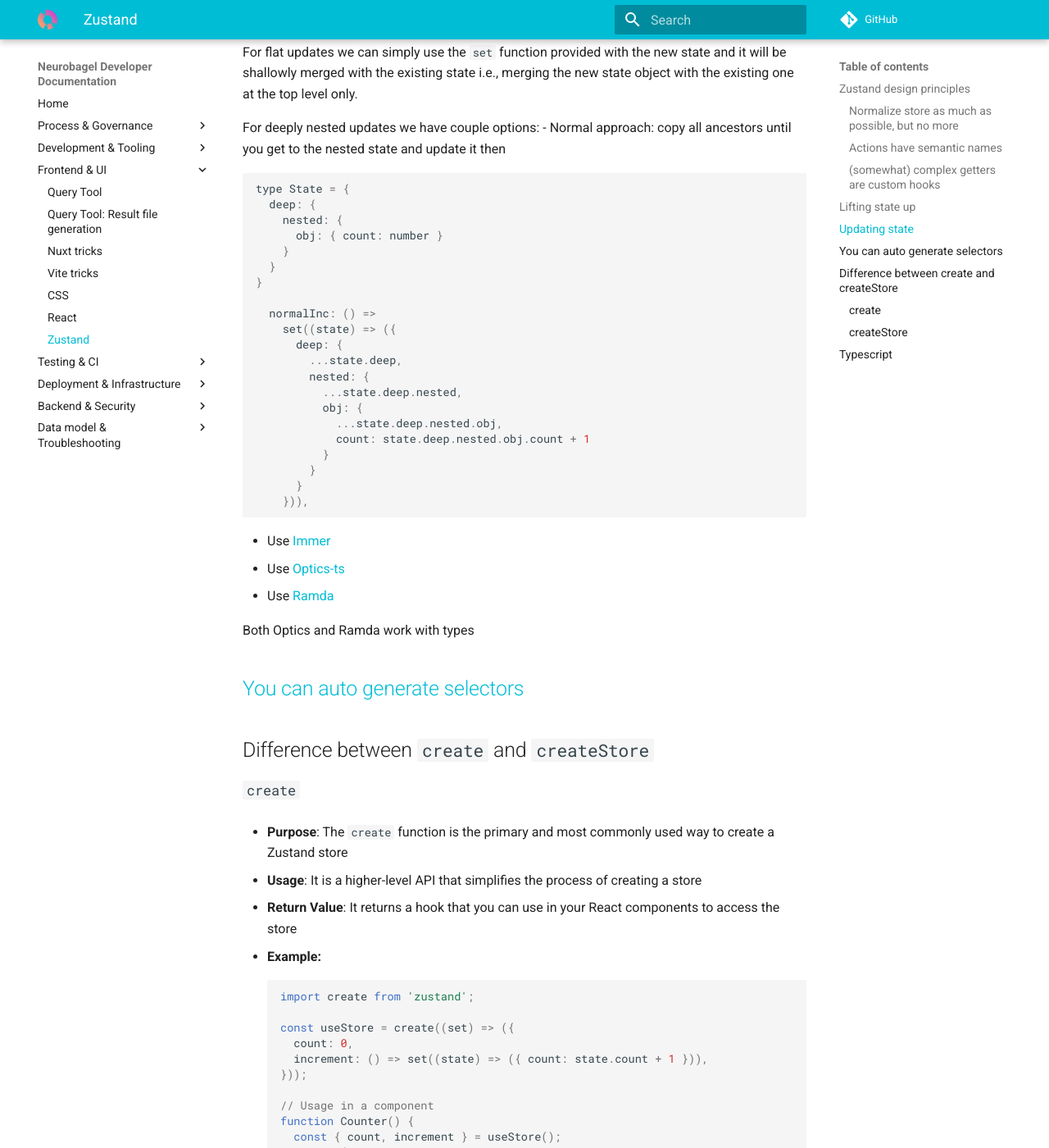
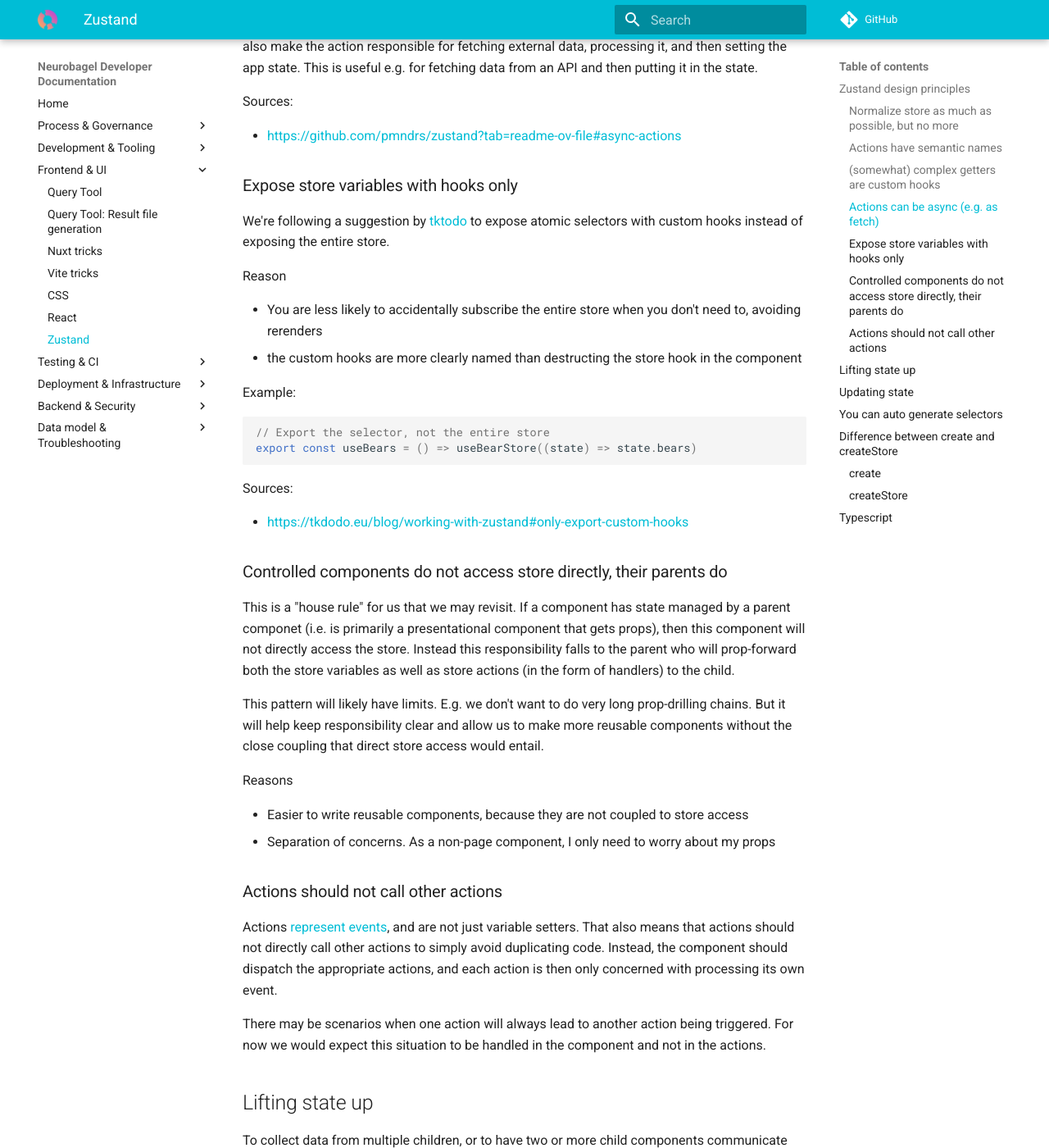
Before and after one commit to neurobagel/dev-docs, an MkDocs documentation site: the page built from docs/frontend/Zustand.md, in a window 1280 px wide and 1400 px high, scrolled down 1743 px. Shown: the whole window at 82% size. Built offline with MkDocs 1.6.1 and Material for MkDocs 9.7.7, drawn with Linux system fonts in a browser that asks for light colours; comment, search, counter and statistics services are not loaded; some of the changed text lies outside the part shown.

Commit message:
Add additional best practices

````diff
--- a/docs/frontend/Zustand.md
+++ b/docs/frontend/Zustand.md
@@ -34,7 +34,8 @@
 
 Store actions should reflect a real action that a user takes (e.g. `userSelectedConfig`)
 or an event that has happened (e.g. `describedColumn`). The action should not just be a wrapper
-for `set()` of a specific variable (i.e. not `"setDataTable"`).
+for `set()` of a specific variable (i.e. not `"setDataTable"`). That also means that a single
+store variable may be "written to" by more than one action.
 
 Example:
 
@@ -52,6 +53,13 @@
 If my component needs access to a computed value that is derived from other values in the store,
 then we put the logic to generate the computed value inside of a custom hook, not inside the store.
 
+!!! note "Store actions can't use hooks, if you want to then that's a signal to factor out"
+
+    Hooks (custom and otherwise) are [only usable inside a React function component](https://react.dev/reference/rules/rules-of-hooks#only-call-hooks-from-react-functions).
+    When you find that you want to use a custom hook in an action, that is a signal to consider
+    factoring (some of) the logic in the hook out into a regular JS utility function.
+    Then you can use the utility function inside the hook and also inside the action.
+
 Reason:
 
 - This keeps the store simple and focused on state variables and actions
@@ -62,6 +70,64 @@
 ```js
 todo
 ```
+
+### Actions can be async (e.g. as fetch)
+
+Actions are usually there to handle some app event and respond to it by setting state.
+You can also make the action responsible for fetching external data, processing it, and then setting
+the app state. This is useful e.g. for fetching data from an API and then putting it in the state.
+
+Sources:
+
+- [https://github.com/pmndrs/zustand?tab=readme-ov-file#async-actions](https://github.com/pmndrs/zustand?tab=readme-ov-file#async-actions)
+
+### Expose store variables with hooks only
+
+We're following a suggestion by [tktodo](https://tkdodo.eu/blog/working-with-zustand#only-export-custom-hooks)
+to expose atomic selectors with custom hooks instead of exposing the entire store.
+
+Reason
+
+- You are less likely to accidentally subscribe the entire store when you don't need to, avoiding
+rerenders
+- the custom hooks are more clearly named than destructing the store hook in the component
+
+Example:
+
+```js
+// Export the selector, not the entire store
+export const useBears = () => useBearStore((state) => state.bears)
+```
+
+Sources:
+
+- [https://tkdodo.eu/blog/working-with-zustand#only-export-custom-hooks](https://tkdodo.eu/blog/working-with-zustand#only-export-custom-hooks)
+
+### Controlled components do not access store directly, their parents do
+
+This is a "house rule" for us that we may revisit. If a component has state managed by a parent
+componet (i.e. is primarily a presentational component that gets props), then this component will
+not directly access the store. Instead this responsibility falls to the parent who will prop-forward
+both the store variables as well as store actions (in the form of handlers) to the child.
+
+This pattern will likely have limits. E.g. we don't want to do very long prop-drilling chains.
+But it will help keep responsibility clear and allow us to make more reusable components without
+the close coupling that direct store access would entail.
+
+Reasons
+
+- Easier to write reusable components, because they are not coupled to store access
+- Separation of concerns. As a non-page component, I only need to worry about my props
+
+### Actions should not call other actions
+
+Actions [represent events](#actions-have-semantic-names), and are not just variable setters. That
+also means that actions should not directly call other actions to simply avoid duplicating code.
+Instead, the component should dispatch the appropriate actions, and each action is then only
+concerned with processing its own event.
+
+There may be scenarios when one action will always lead to another action being triggered. For now
+we would expect this situation to be handled in the component and not in the actions.
 
 ## Lifting state up
 
````
